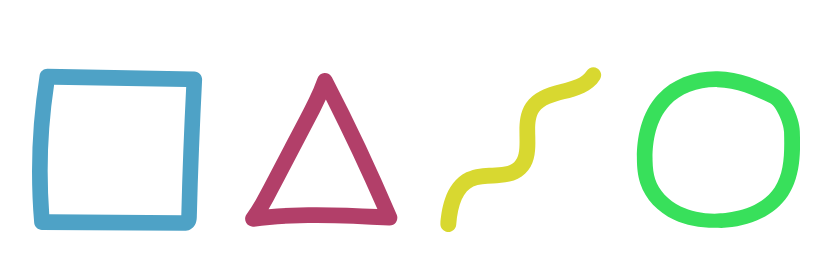
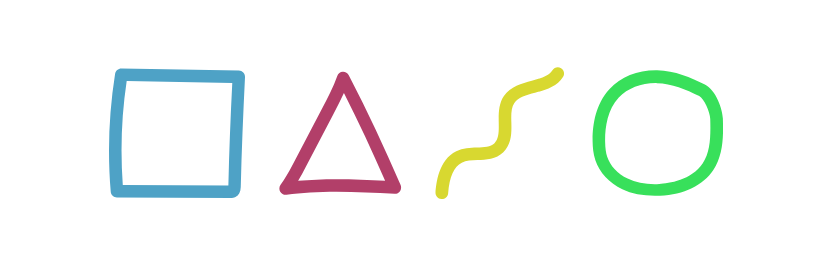
Before and after one commit to operezol/cabezadepez, a plain HTML site: page index.html in a window 1280 px wide. Shown: the part 191-457 px from the top of the page, without its empty margins (224-1055 px from the left). Drawn offline with Linux system fonts and the light colour scheme.

Commit message:
formas width

```diff
--- a/index.html
+++ b/index.html
@@ -12,7 +12,7 @@
 <body>
     <div class="wrapper">
         <div class="separador"></div> <img src="logo.svg" alt="">
-        <div class="separador"></div> <img src="formas.svg" alt="">
+        <div class="separador"></div> <img src="formas.svg" alt="" width="80%">
         <div class="separador"></div>
         <h2>Estamos poniendo chula nuestra web</h2>
         <p>Mientras tanto, puedes enviarnos un mail o visitar nuestras redes sociales</p>
--- a/style.css
+++ b/style.css
@@ -12,7 +12,7 @@ body {
 }
 
 .wrapper {
-    max-width: 90vw;
+    max-width: 80vw;
     margin: 0 auto;
     text-align: center;
 }
```
